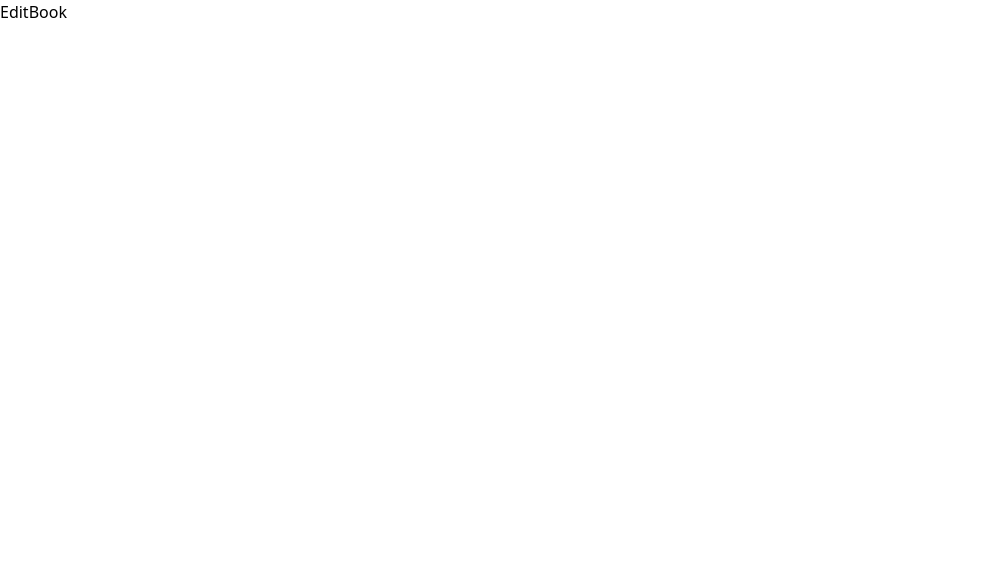
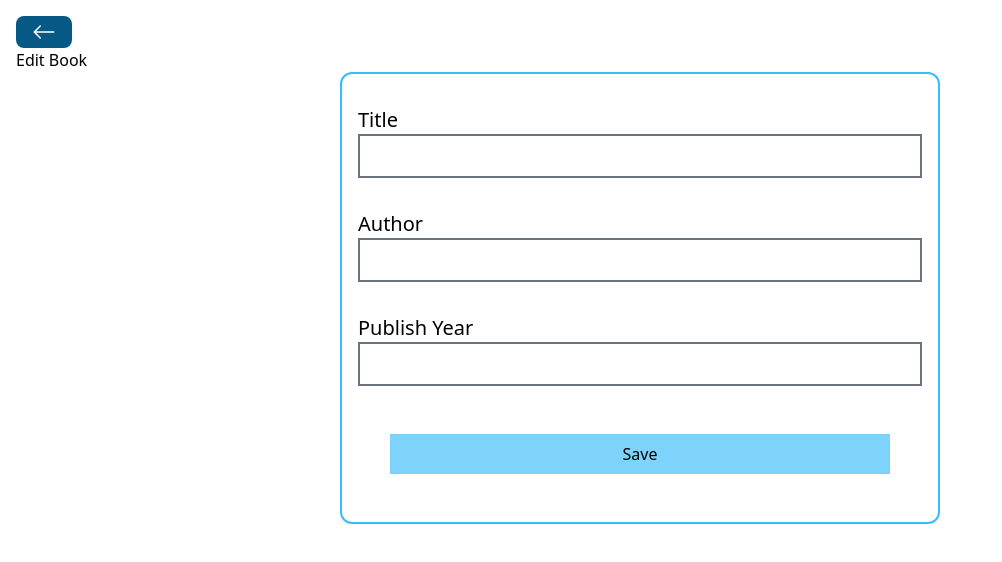
Before and after one commit to BoronenkoTimurs/fullStack-book-store, a React (Vite) app in the folder frontend/: page /books/edit/1 in a window 1280 px wide. Shown: the top 562 px of the page, without its empty margins (0-1002 px from the left). Built offline with nearby package versions, Linux system fonts and the light colour scheme; no server answers.

Commit message:
Edit book in React

```diff
--- a/frontend/src/pages/EditBook.jsx
+++ b/frontend/src/pages/EditBook.jsx
@@ -1,7 +1,96 @@
-import React from "react";
+import React, { useState, useEffect } from "react";
+import BackButton from "../components/BackButton";
+import Spinner from "../components/Spinner";
+import axios from "axios";
+import { useNavigate, useParams } from "react-router-dom";
 
 const EditBook = () => {
-  return <div>EditBook</div>;
+  const [title, setTitle] = useState("");
+  const [author, setAuthor] = useState("");
+  const [publishYear, setPublishYear] = useState("");
+  const [loading, setLoading] = useState(false);
+  const navigate = useNavigate();
+  const { id } = useParams();
+
+  useEffect(() => {
+    setLoading(true);
+    axios
+      .get(`http://localhost:5555/books/${id}`)
+      .then((res) => {
+        setTitle(res.data.title);
+        setAuthor(res.data.author);
+        setPublishYear(res.data.publishYear);
+        setLoading(false);
+      })
+      .catch((error) => {
+        setLoading(false);
+        alert("An error happened. Please check console!");
+        console.log(error);
+      });
+  }, []);
+  const handlerEditBook = () => {
+    const data = {
+      title,
+      author,
+      publishYear,
+    };
+    setLoading(true);
+    axios
+      .put(`http://localhost:5555/books/${id}`, data)
+      .then(() => {
+        setLoading(false);
+        navigate("/");
+      })
+      .catch((error) => {
+        setLoading(false);
+        alert("An error happened. Please check console!");
+        console.log(error);
+      });
+  };
+  return (
+    <div className="p-4">
+      <BackButton />
+      <h1>Edit Book</h1>
+      {loading ? <Spinner /> : ""}
+      <div className="flex flex-col border-2 border-sky-400 rounded-xl w-[600px] p-4 mx-auto">
+        <div className="my-4">
+          <label htmlFor="" className="text-xl mr-4 text-grey-500">
+            Title
+          </label>
+          <input
+            type="text"
+            value={title}
+            onChange={(e) => setTitle(e.target.value)}
+            className="border-2 border-gray-500 px-4 py-2 w-full"
+          />
+        </div>
+        <div className="my-4">
+          <label htmlFor="" className="text-xl mr-4 text-grey-500">
+            Author
+          </label>
+          <input
+            type="text"
+            value={author}
+            onChange={(e) => setAuthor(e.target.value)}
+            className="border-2 border-gray-500 px-4 py-2 w-full"
+          />
+        </div>
+        <div className="my-4">
+          <label htmlFor="" className="text-xl mr-4 text-grey-500">
+            Publish Year
+          </label>
+          <input
+            type="number"
+            value={publishYear}
+            onChange={(e) => setPublishYear(e.target.value)}
+            className="border-2 border-gray-500 px-4 py-2 w-full"
+          />
+        </div>
+        <button className="p-2 bg-sky-300 m-8" onClick={handlerEditBook}>
+          Save
+        </button>
+      </div>
+    </div>
+  );
 };
-
 export default EditBook;
```
